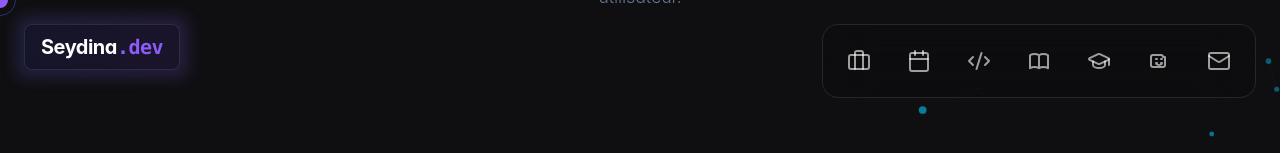
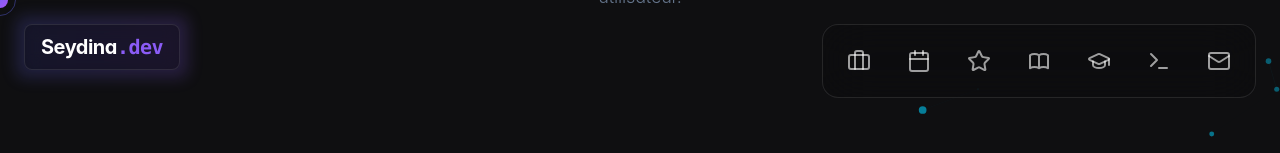
Before and after one commit to izukussj/portfolio, a React (Vite) app: page / in a window 1280 px wide. Both pictures are taken after a click on the button "Découvrir mes projets". Shown: the part 786-939 px from the top of the page. Built offline with nearby package versions, Linux system fonts and the light colour scheme.

Commit message:
Préversion 2 avant correction des informations

```diff
--- a/src/App.tsx
+++ b/src/App.tsx
@@ -1,4 +1,4 @@
-import { Mail, Phone, Linkedin, Download, ExternalLink, Briefcase, GraduationCap, Calendar, Star, Code2, Hammer, Database, Shield, Workflow } from "lucide-react";
+import { Mail, Phone, Linkedin, Download, ExternalLink, Briefcase, GraduationCap, Calendar, Star, Code2, Hammer, Database, Shield, Workflow, Terminal } from "lucide-react";
 import { useEffect, useRef, useState } from "react";
 
 // ====== Portfolio dernier cri – Single-file React (Tailwind) ======
@@ -13,7 +13,7 @@ const PROFILE = {
   phone: "+33 6 12 37 95 13",
   linkedin: "https://www.linkedin.com/in/alassanelayediop/",
   // Met le chemin de ton PDF si tu veux activer le bouton CV
-  cvUrl: "",
+  cvUrl: "/cv.pdf",
   personalWebsite: "https://seydina.dev",
   blog: "https://blog.seydina.dev",
   github: "https://github.com/seydinadiop",
@@ -1095,7 +1095,7 @@ export default function PortfolioApp() {
             </a>
 
             <a href="#skills" className="group relative block p-3 rounded-xl transition-all duration-300 hover:scale-110 hover:bg-white/10">
-              <Code2 className="h-6 w-6 text-white/60 group-hover:text-white transition-colors" />
+              <Star className="h-6 w-6 text-white/60 group-hover:text-white transition-colors" />
               <span className="absolute top-16 left-1/2 -translate-x-1/2 px-3 py-1 bg-black/90 text-white text-sm rounded whitespace-nowrap opacity-0 group-hover:opacity-100 transition-opacity pointer-events-none">
                 Compétences
               </span>
@@ -1118,9 +1118,7 @@ export default function PortfolioApp() {
             </a>
 
             <a href="#playground" className="group relative block p-3 rounded-xl transition-all duration-300 hover:scale-110 hover:bg-white/10">
-              <svg className="h-6 w-6 text-white/60 group-hover:text-white transition-colors" fill="none" stroke="currentColor" viewBox="0 0 24 24">
-                <path strokeLinecap="round" strokeLinejoin="round" strokeWidth={2} d="M14.828 14.828a4 4 0 01-5.656 0M9 10h1m4 0h1m-6 4h1m4 0h1m3-6v8a2 2 0 01-2 2H6a2 2 0 01-2-2V8a2 2 0 012-2h8a2 2 0 012 2z" />
-              </svg>
+              <Terminal className="h-6 w-6 text-white/60 group-hover:text-white transition-colors" />
               <span className="absolute top-16 left-1/2 -translate-x-1/2 px-3 py-1 bg-black/90 text-white text-sm rounded whitespace-nowrap opacity-0 group-hover:opacity-100 transition-opacity pointer-events-none">
                 Code Live
               </span>
@@ -1605,7 +1603,7 @@ export default function PortfolioApp() {
               background: 'rgba(34, 197, 94, 0.1)',
               border: '1px solid rgba(34, 197, 94, 0.2)'
             }}>
-              <Code2 className="h-5 w-5 text-green-500" />
+              <Terminal className="h-5 w-5 text-green-500" />
               <span className="text-sm font-medium text-green-500">LIVE CODE</span>
             </div>
             <h2 className="text-4xl md:text-5xl font-bold tracking-tight mb-4">Code en action</h2>
@@ -1787,6 +1785,18 @@ export default function PortfolioApp() {
                       <span className="text-xs font-medium">GitHub</span>
                     </a>
                   </div>
+
+                  {/* Download CV Button */}
+                  {PROFILE.cvUrl && (
+                    <div className="mt-4 pt-4 border-t border-white/10">
+                      <a className="group flex items-center justify-center gap-3 p-4 rounded-lg transition-all hover:scale-[1.02] bg-gradient-to-r from-blue-500/10 to-purple-500/10 border border-blue-500/20" href={PROFILE.cvUrl} download="CV-Seydina-Laye.pdf">
+                        <div className="p-2 rounded-lg" style={{ background: 'rgba(59, 130, 246, 0.2)' }}>
+                          <Download className="h-5 w-5 text-blue-400" />
+                        </div>
+                        <span className="font-medium text-blue-400">Télécharger mon CV</span>
+                      </a>
+                    </div>
+                  )}
                 </div>
               </Card>
             </div>
```
